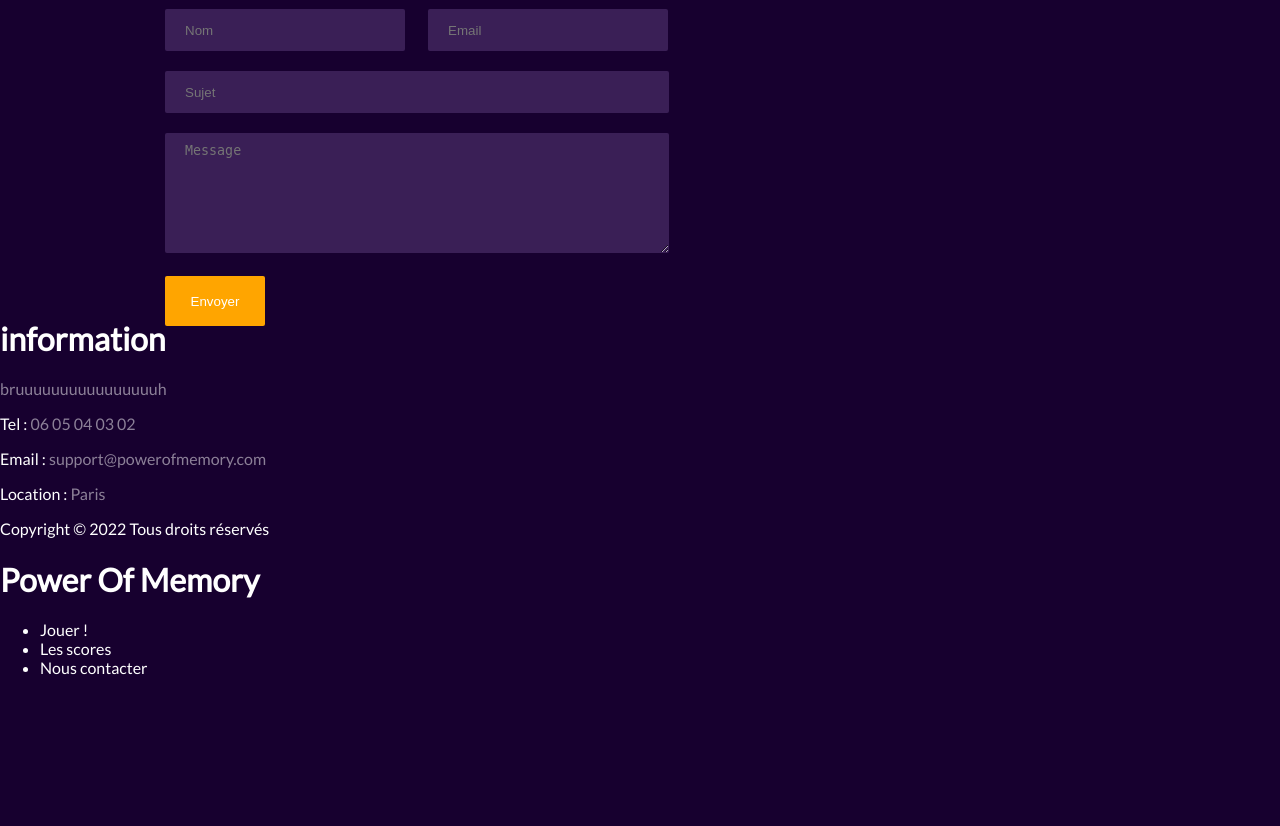
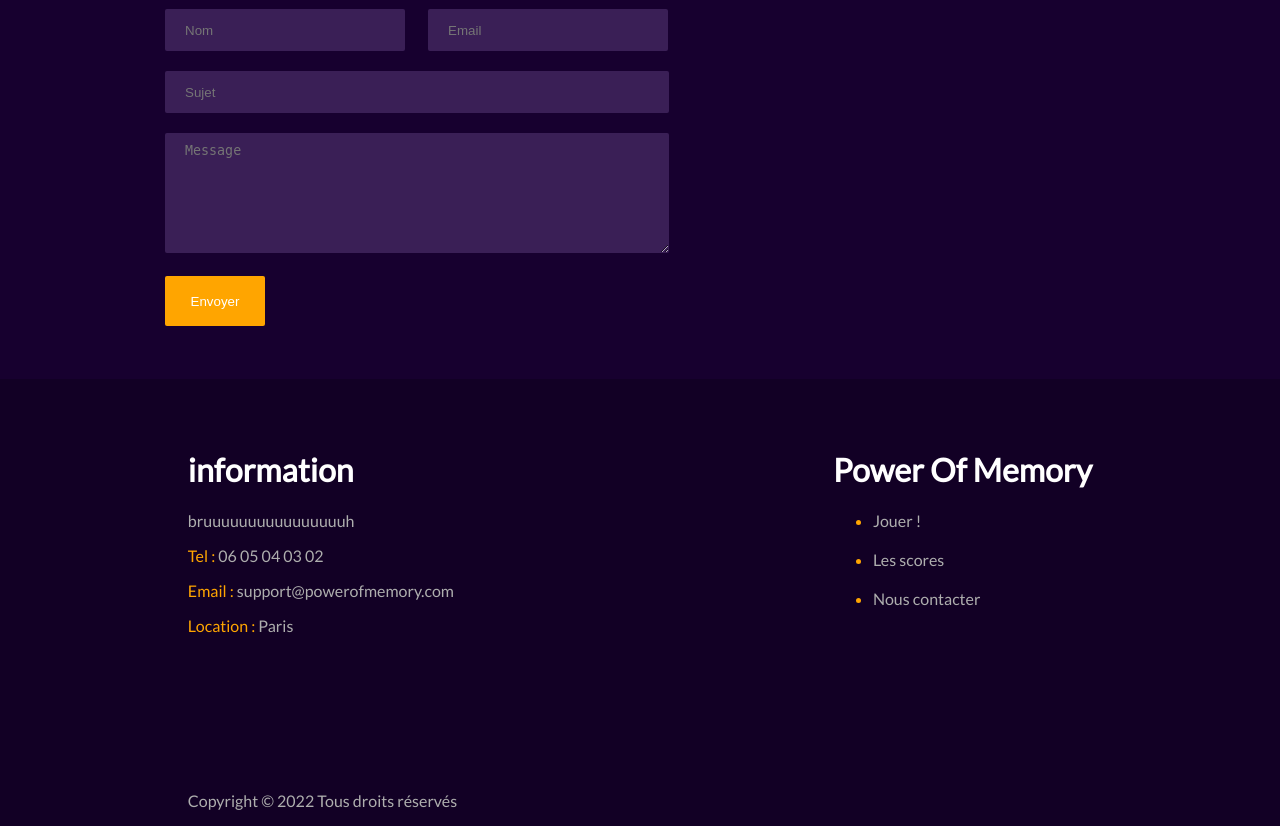
Before and after one commit to JeanFourest/Puissance_4, a PHP site: page /contact.html in a window 1280 px wide. Shown: the part 681-1507 px from the top of the page. Before the commit the page ends 1356 px from the top, so only its background shows below. Run offline with PHP 8.4, Linux system fonts and the light colour scheme.

Commit message:
Update footer.css

```diff
--- a/assets/contact/footer.css
+++ b/assets/contact/footer.css
@@ -1,18 +1,78 @@
-footer
+.footer1
 {
     margin-top: 100px;
     padding-top: 50px;
     background-color: rgb(18, 0, 37);
+    /*background-color: lightblue;*/
     display: flex;
     justify-content: space-around;
 }
 
-.footerStrong
+.imageLiens
+{
+    display: flex;
+    align-items: center;
+    height: 40px;
+}
+
+
+.logos:link {
+    color: orange;
+    text-decoration: none;
+    margin: 5px;
+}
+
+/* visited link */
+.logos:visited {
+    color: orange;
+    text-decoration: none;
+
+}
+
+/* mouse over link */
+.logos:hover {
+    color: rgb(148, 96, 0);
+    text-decoration: none;
+
+}
+
+/* selected link */
+.logos:active {
+    color: orange;
+    text-decoration: none;
+
+}
+
+
+
+li
+{
+    margin-top: 20px;
+}
+
+.footerOrange
 {
     color: orange;
 }
 
 .gris
 {
-    opacity: 0.50;
+    color: rgb(174, 174, 174);
 }
+
+.gris2
+{
+    color: rgb(174, 174, 174);
+}
+
+.gris2:hover
+{
+    color: rgb(84, 189, 224);
+}
+
+.copyright
+{
+    color: rgb(174, 174, 174);
+    margin-top: 100px;
+
+}
```
